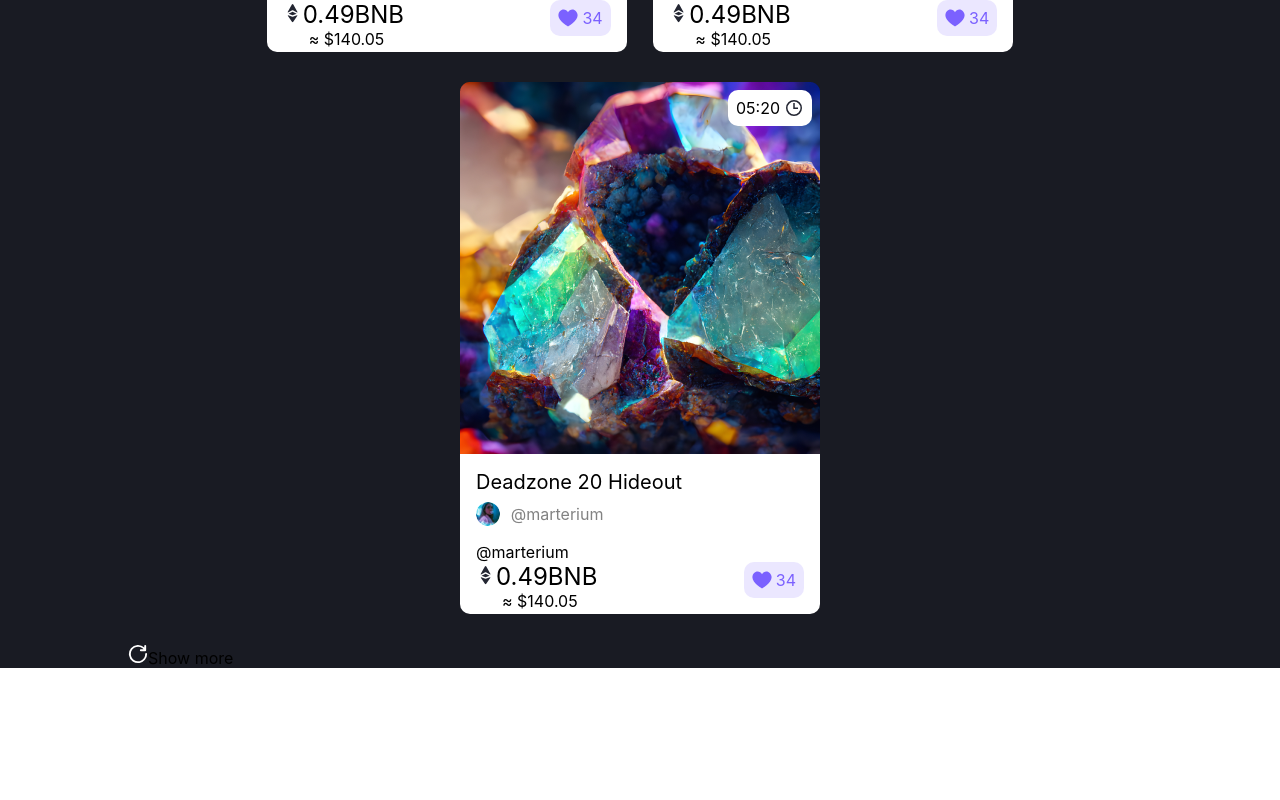
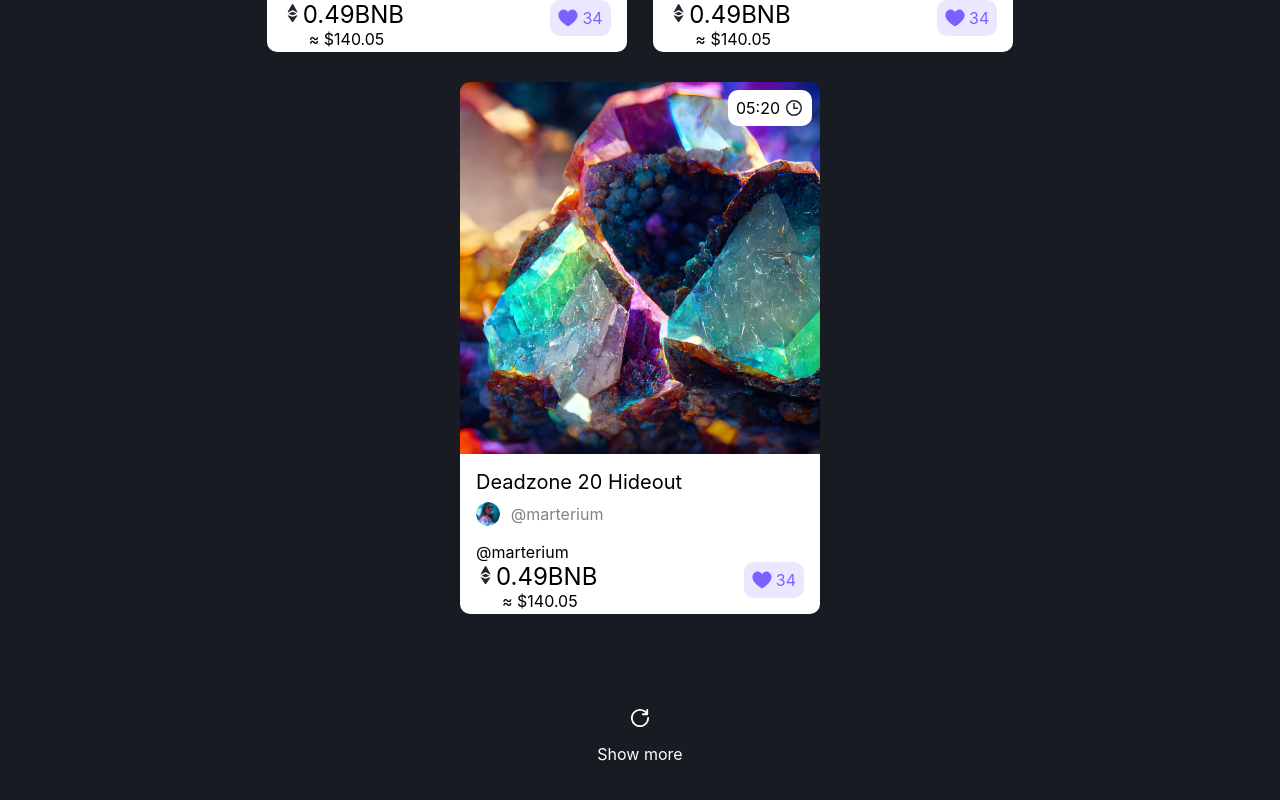
Before and after one commit to samuelfsd/nft-store, a React (Create React App) app: page / in a window 1280 px wide. Shown: the part 746-1546 px from the top of the page. Before the commit the page ends 1414 px from the top, so only its background shows below. Built offline with nearby package versions, Linux system fonts and the light colour scheme.

Commit message:
feat: showMore button

```diff
--- a/src/pages/Home/index.js
+++ b/src/pages/Home/index.js
@@ -62,9 +62,13 @@ export function Home() {
           ))}
         </div>
 
-        <div className={styles.reload}>
-          <Reload />
-          Show more
+        <div className={styles.loadMoreContainer}>
+          <div className={styles.centralizedLoadMoreContainer}>
+            <Reload />
+            <div>
+              <span>Show more</span>
+            </div>
+          </div>
         </div>
       </div>
     </div>
--- a/src/pages/Home/styles.module.css
+++ b/src/pages/Home/styles.module.css
@@ -78,3 +78,27 @@
     justify-content: center;
     gap: 2.6%;
 }
+
+.loadMoreContainer {
+    width: 100%;
+
+    display: flex;
+    justify-content: center;
+    margin-top: 4rem;
+    padding-bottom: 7rem;
+    flex-wrap: nowrap;
+    text-align: center;
+    color: #FFF;
+    cursor: pointer;
+}
+
+.centralizedLoadMoreContainer:hover {
+    transform:scale(1.05);
+}
+.centralizedLoadMoreContainer:active {
+    transform: scale(0.95);
+}
+
+.centralizedLoadMoreContainer svg {
+    margin-bottom: 0.75rem;
+}
```
